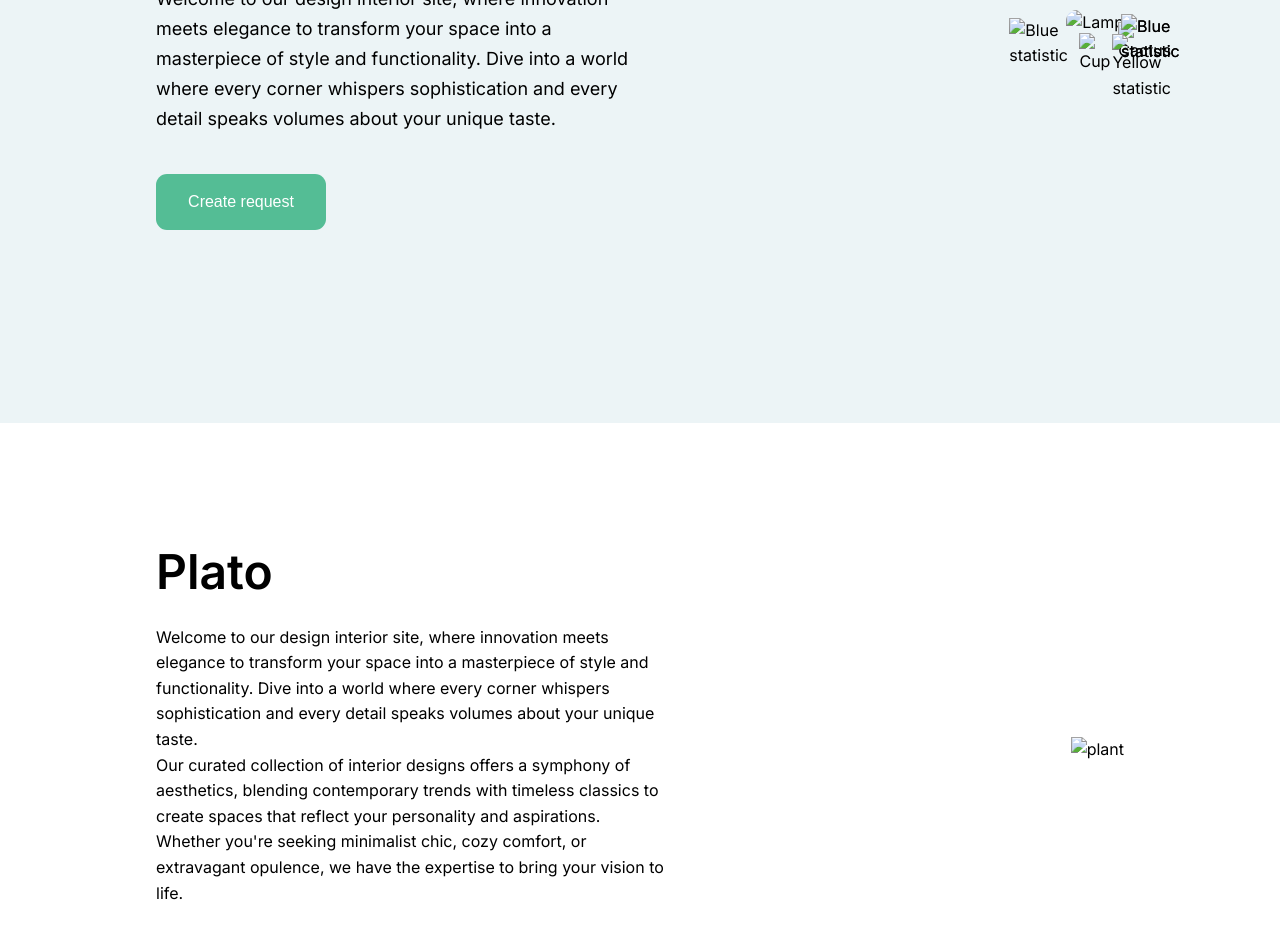
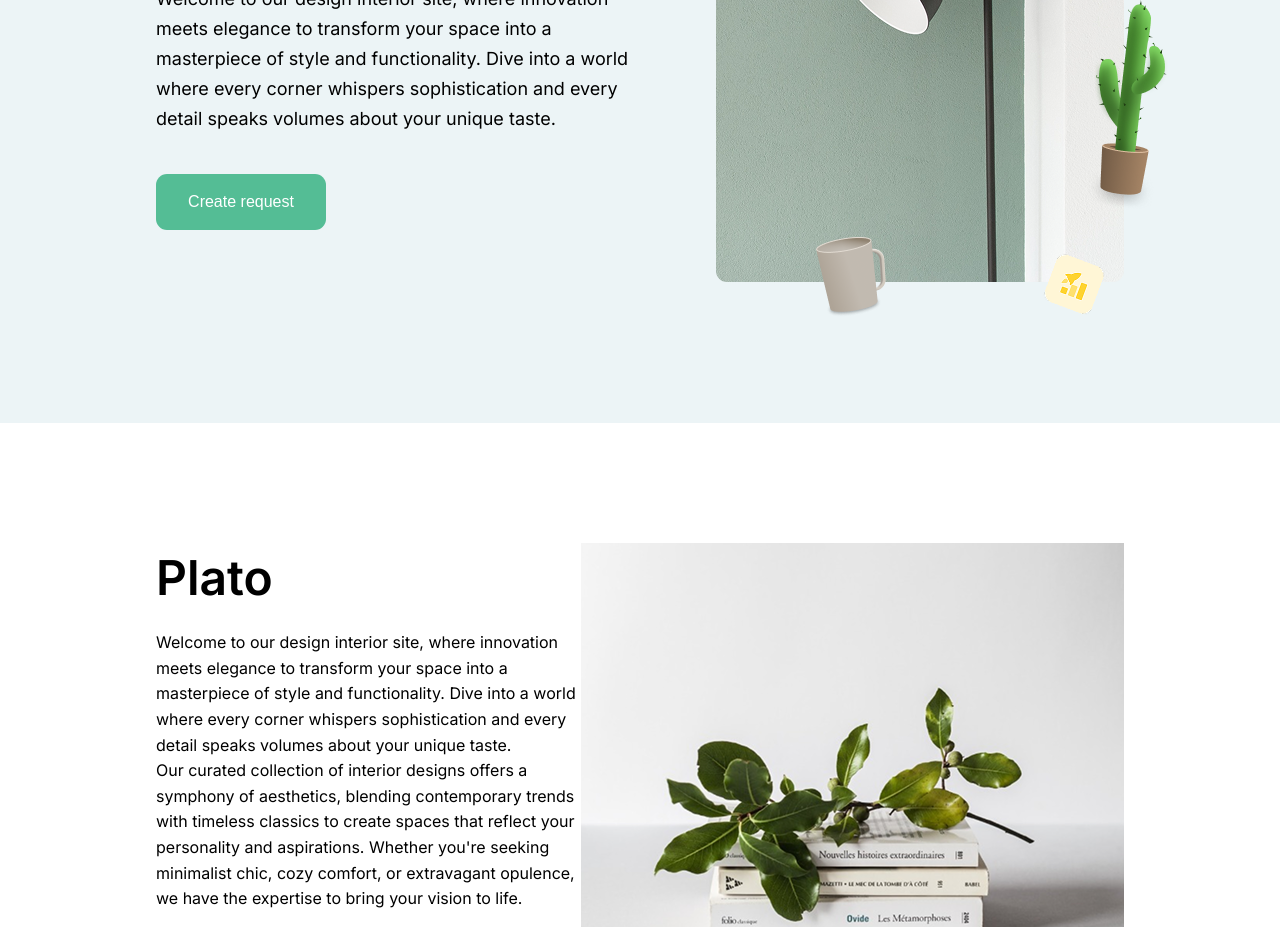
Before and after one commit to irinamatsiyaka/task1, a plain HTML site: page index.html in a window 1280 px wide. Shown: the part 377-1304 px from the top of the page. Drawn offline with Linux system fonts and the light colour scheme; the site is published under a folder, as on GitHub Pages, so addresses that start at the root find nothing.

Commit message:
fix: correct image paths for GitHub Pages

```diff
--- a/index.html
+++ b/index.html
@@ -66,38 +66,34 @@
             </div>
 
             <div class="intro__image">
+               <img src="assets/imgs/lamp.png" alt="Lamp" class="intro__lamp" />
                <img
-                  src="/assets/imgs/lamp.png"
-                  alt="Lamp"
-                  class="intro__lamp"
-               />
-               <img
-                  src="/assets/imgs/cactus.png"
+                  src="assets/imgs/cactus.png"
                   alt="Cactus"
                   class="intro__decor intro__decor--cactus"
                />
                <img
-                  src="/assets/imgs/cup.png"
+                  src="assets/imgs/cup.png"
                   alt="Cup"
                   class="intro__decor intro__decor--cup"
                />
                <img
-                  src="/assets/imgs/yellow_statistic.png"
+                  src="assets/imgs/yellow_statistic.png"
                   alt="Yellow statistic"
                   class="intro__decor intro__decor--ystatictic"
                />
                <img
-                  src="/assets/imgs/blue_statistic.png"
+                  src="assets/imgs/blue_statistic.png"
                   alt="Blue statistic"
                   class="intro__decor intro__decor--bstatictic"
                />
                <img
-                  src="/assets/imgs/blue_statistic.png"
+                  src="assets/imgs/blue_statistic.png"
                   alt="Blue statistic"
                   class="intro__decor intro__decor--bstatictic"
                />
                <img
-                  src="/assets/imgs/green_energy.png"
+                  src="assets/imgs/green_energy.png"
                   alt="Blue statistic"
                   class="intro__decor intro__decor--energy"
                />
@@ -123,11 +119,7 @@
                </p>
                <a href="#" class="plato__link">Learn more</a>
             </div>
-            <img
-               src="/assets/imgs/plant.png"
-               alt="plant"
-               class="plato__image"
-            />
+            <img src="assets/imgs/plant.png" alt="plant" class="plato__image" />
          </div>
       </section>
       <section class="support">
@@ -145,7 +137,7 @@
                <div class="support__ratings">
                   <div class="support__rating">
                      <img
-                        src="/assets/imgs/five_stars.png"
+                        src="assets/imgs/five_stars.png"
                         alt="five stars"
                         class="support__stars"
                      />
@@ -157,7 +149,7 @@
 
                   <div class="support__rating">
                      <img
-                        src="/assets/imgs/four_stars.png"
+                        src="assets/imgs/four_stars.png"
                         alt="four stars"
                         class="support__stars"
                      />
@@ -173,7 +165,7 @@
                <div class="support__stat">
                   <div class="support__icon-box">
                      <img
-                        src="/assets/imgs/pulse.png"
+                        src="assets/imgs/pulse.png"
                         alt="pulse icon"
                         class="support__icon"
                      />
@@ -190,7 +182,7 @@
                <div class="support__stat">
                   <div class="support__icon-box">
                      <img
-                        src="/assets/imgs/pie-chart.png"
+                        src="assets/imgs/pie-chart.png"
                         alt="pie chart icon"
                         class="support__icon"
                      />
@@ -206,7 +198,7 @@
                <div class="support__stat">
                   <div class="support__icon-box">
                      <img
-                        src="/assets/imgs/command.png"
+                        src="assets/imgs/command.png"
                         alt="command icon"
                         class="support__icon"
                      />
```
